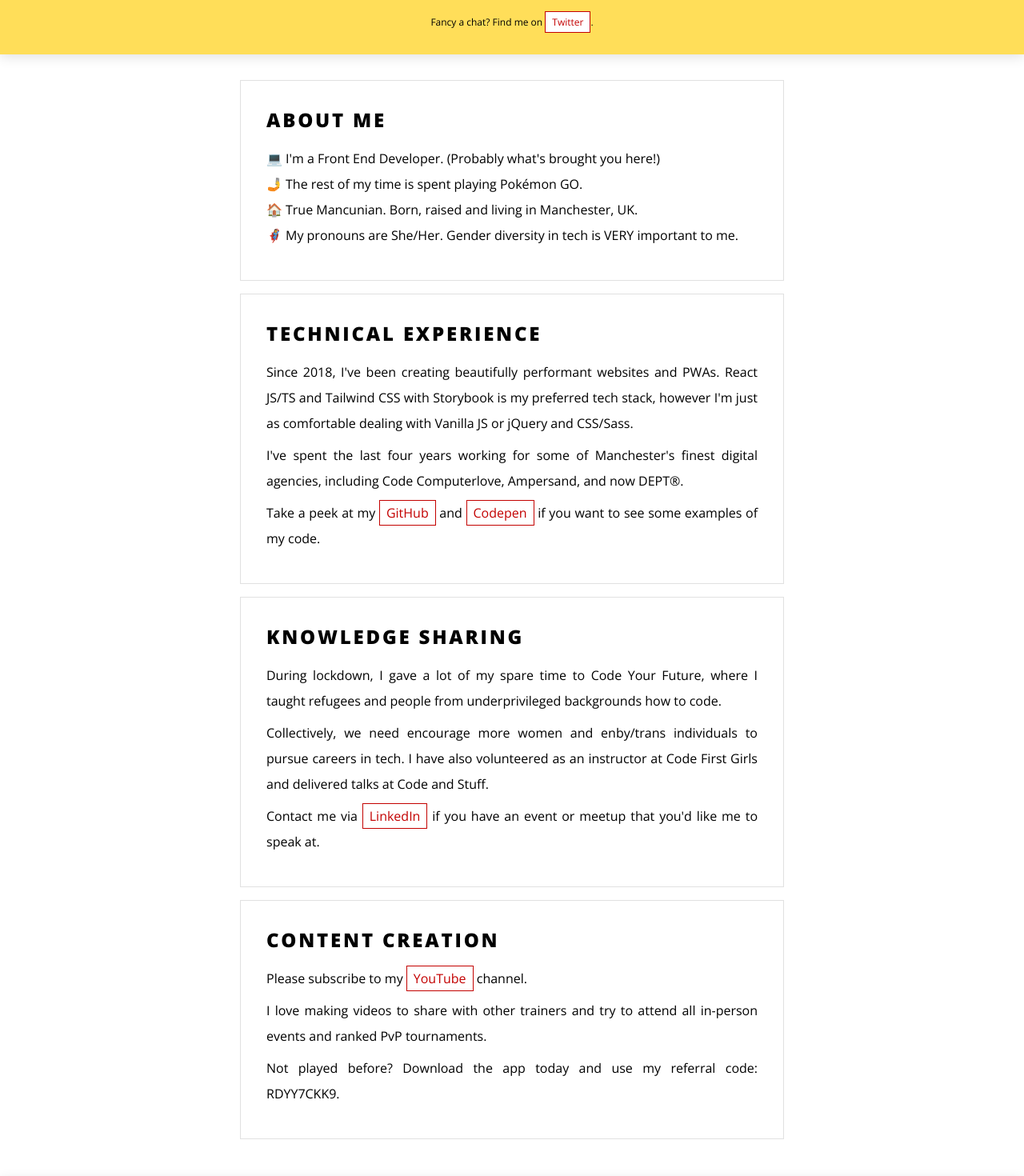
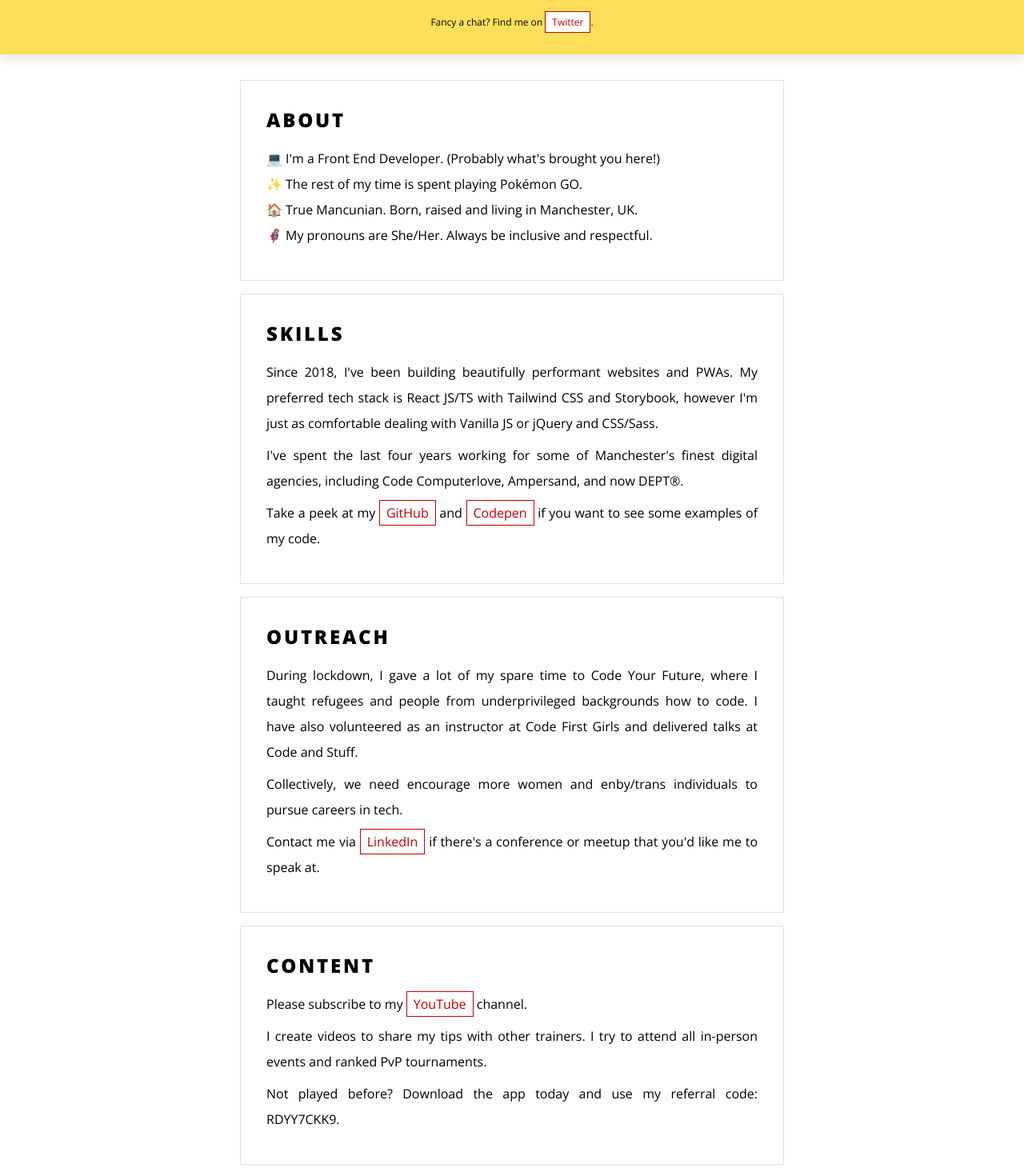
Before and after one commit to RazzBerryMand/mand-cashin-2022, a React (Create React App) app: page / in a window 1280 px wide. Shown: the part 320-1790 px from the top of the page at 80% size. Built offline with nearby package versions, Linux system fonts and the light colour scheme.

Commit message:
content: update

```diff
--- a/src/components/Main.css
+++ b/src/components/Main.css
@@ -50,7 +50,7 @@ main .content-box .about-list li:nth-child(1):before {
 }
 
 main .content-box .about-list li:nth-child(2):before {
-  content: "🤳";
+  content: "✨";
 }
 
 main .content-box .about-list li:nth-child(3):before {
--- a/src/components/Main.js
+++ b/src/components/Main.js
@@ -5,25 +5,22 @@ export const Main = () => {
   return (
     <main>
       <div className="content-box">
-        <h2>About Me</h2>
+        <h2>About</h2>
         <ul className="about-list">
           <li>
             I'm a Front End Developer. (Probably what's brought you here!)
           </li>
           <li>The rest of my time is spent playing Pokémon GO.</li>
           <li>True Mancunian. Born, raised and living in Manchester, UK.</li>
-          <li>
-            My pronouns are She/Her. Gender diversity in tech is VERY important
-            to me.
-          </li>
+          <li>My pronouns are She/Her. Always be inclusive and respectful.</li>
         </ul>
       </div>
       <div className="content-box">
-        <h2>Technical Experience</h2>
+        <h2>Skills</h2>
         <p>
-          Since 2018, I've been creating beautifully performant websites and
-          PWAs. React JS/TS and Tailwind CSS with Storybook is my preferred tech
-          stack, however I'm just as comfortable dealing with Vanilla JS or
+          Since 2018, I've been building beautifully performant websites and
+          PWAs. My preferred tech stack is React JS/TS with Tailwind CSS and
+          Storybook, however I'm just as comfortable dealing with Vanilla JS or
           jQuery and CSS/Sass.
         </p>
         <p>
@@ -52,16 +49,16 @@ export const Main = () => {
         </p>
       </div>
       <div className="content-box">
-        <h2>Knowledge Sharing</h2>
+        <h2>Outreach</h2>
         <p>
           During lockdown, I gave a lot of my spare time to Code Your Future,
           where I taught refugees and people from underprivileged backgrounds
-          how to code.
+          how to code. I have also volunteered as an instructor at Code First
+          Girls and delivered talks at Code and Stuff.
         </p>
         <p>
           Collectively, we need encourage more women and enby/trans individuals
-          to pursue careers in tech. I have also volunteered as an instructor at
-          Code First Girls and delivered talks at Code and Stuff.
+          to pursue careers in tech.
         </p>
         <p>
           Contact me via{" "}
@@ -72,11 +69,11 @@ export const Main = () => {
           >
             LinkedIn
           </a>{" "}
-          if you have an event or meetup that you'd like me to speak at.
+          if there's a conference or meetup that you'd like me to speak at.
         </p>
       </div>
       <div className="content-box">
-        <h2>Content Creation</h2>
+        <h2>Content</h2>
         <p>
           Please subscribe to my{" "}
           <a
@@ -89,7 +86,7 @@ export const Main = () => {
           channel.
         </p>
         <p>
-          I love making videos to share with other trainers and try to attend
+          I create videos to share my tips with other trainers. I try to attend
           all in-person events and ranked PvP tournaments.
         </p>
         <p>
```
